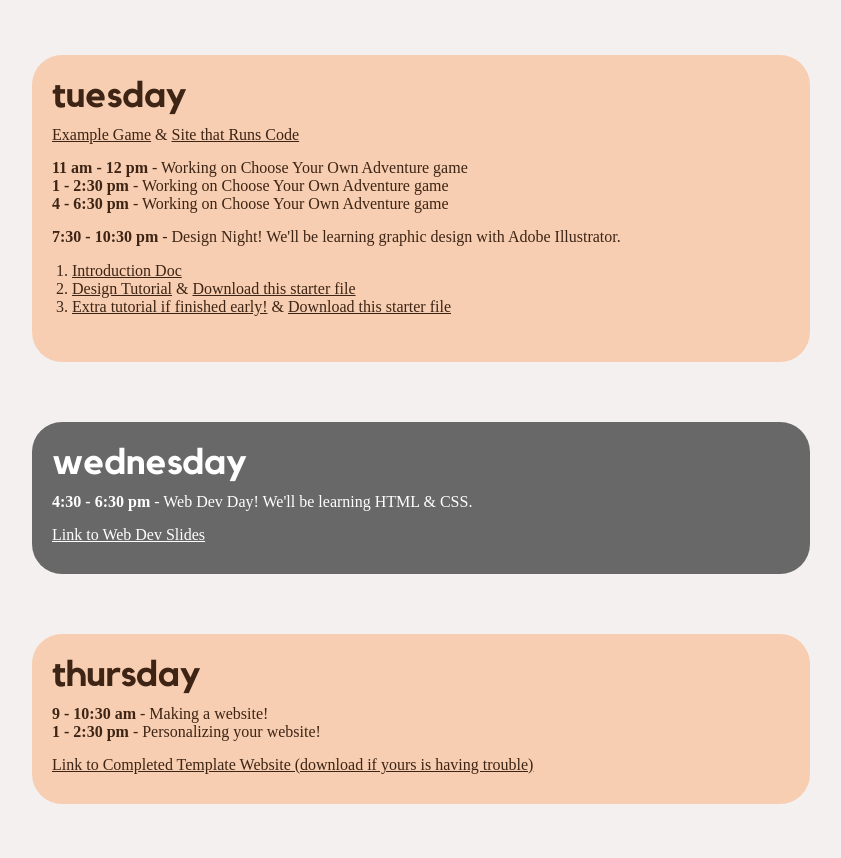
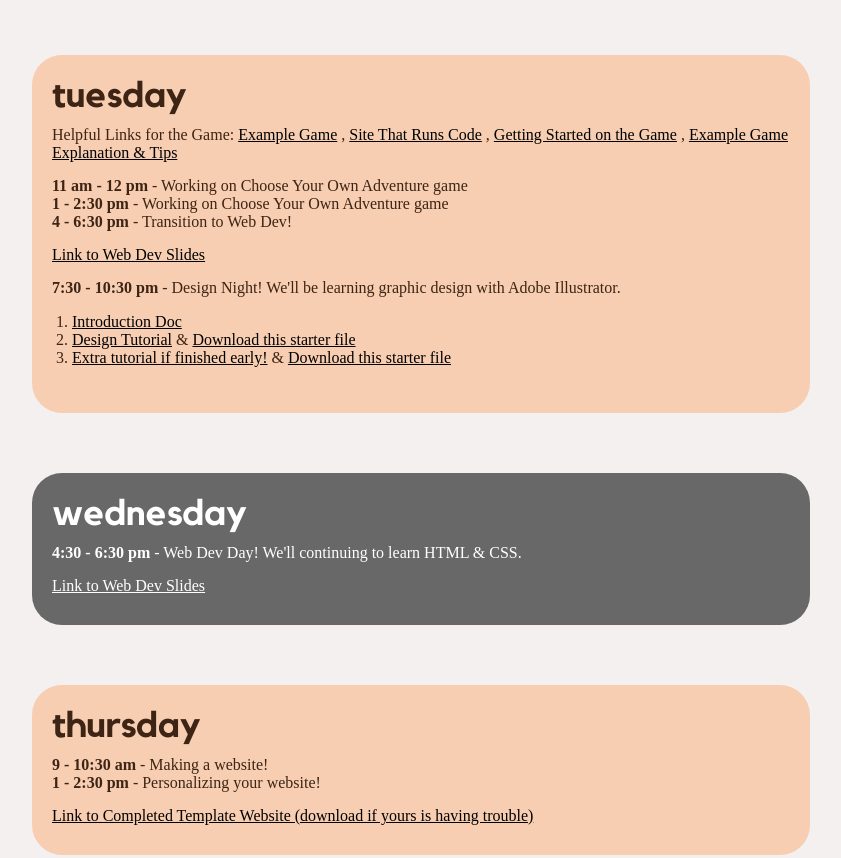
Before and after one commit to csksite/1, a plain HTML site: page index.html in a window 1280 px wide. Shown: the part 1120-1978 px from the top of the page, without its empty margins (219-1060 px from the left). Drawn offline with Linux system fonts and the light colour scheme; files whose address does not match are found by name; a web font is replaced by a local one.

Commit message:
add more content

```diff
--- a/index.html
+++ b/index.html
@@ -26,10 +26,11 @@
 		</div>
 		<div class = "peach lab" id = "tuesday">
 			<h2>tuesday</h2>
-			<p class = "buffer"><a href="https://drive.google.com/open?id=1N50LWaxDJ5n17rBvmtX0Z0VudA0UhLaP">Example Game</a> & <a href="https://repl.it/languages/python3">Site that Runs Code</a></p>
+			<p class = "buffer">Helpful Links for the Game: <a href="https://drive.google.com/open?id=1N50LWaxDJ5n17rBvmtX0Z0VudA0UhLaP">Example Game</a> , <a href="https://repl.it/languages/python3">Site That Runs Code</a> , <a href="https://drive.google.com/open?id=12SFQHrZxkoi_Uj1nJD-r3Xiue72WZgwCMwAhfIb4FSc">Getting Started on the Game</a> , <a href="https://drive.google.com/open?id=1PzUoejUlk20zxYvGw2l_3I2Lfr21RmRjbgTys5Eoaqk">Example Game Explanation & Tips</a></p>
 			<p><b>11 am - 12 pm</b> - Working on Choose Your Own Adventure game</p>
 			<p><b>1 - 2:30 pm</b> - Working on Choose Your Own Adventure game</p>
-			<p class = "buffer"><b>4 - 6:30 pm</b> - Working on Choose Your Own Adventure game</p>
+			<p class = "buffer"><b>4 - 6:30 pm</b> - Transition to Web Dev!</p>
+			<p class = "buffer"><a href="https://drive.google.com/open?id=1izgAwm9eBvcrQNf-BemicxWOg9u1a0na5HYg41_18OM">Link to Web Dev Slides</a></p>
 			<p id = "design"><b>7:30 - 10:30 pm</b> - Design Night! We'll be learning graphic design with Adobe Illustrator.</p>
 			<ol>
 				<li><a href="https://drive.google.com/open?id=1mjoaP-PobH2t4FaQCXPMcpqU6liseXhG">Introduction Doc</a></li>
@@ -39,14 +40,14 @@
 		</div>
 		<div class = "grey lab" id = "wednesday">
 			<h2>wednesday</h2>
-			<p class = "buffer"><b>4:30 - 6:30 pm</b> - Web Dev Day! We'll be learning HTML & CSS.</p>
+			<p class = "buffer"><b>4:30 - 6:30 pm</b> - Web Dev Day! We'll continuing to learn HTML & CSS.</p>
 			<p><a href="https://drive.google.com/open?id=1izgAwm9eBvcrQNf-BemicxWOg9u1a0na5HYg41_18OM">Link to Web Dev Slides</a></p>
 		</div>
 		<div class = "peach lab" id = "thursday">
 			<h2>thursday</h2>
 			<p><b>9 - 10:30 am</b> - Making a website!</p>
 			<p class = "buffer"><b>1 - 2:30 pm</b> - Personalizing your website!</p>
-			<p><a href="">Link to Completed Template Website (download if yours is having trouble)</a></p>
+			<p><a href="https://drive.google.com/open?id=1UBUiaAXO0sjktXOi97shB7ujPX1meFoc">Link to Completed Template Website (download if yours is having trouble)</a></p>
 		</div>
 		<div class = "grey lab" id = "friday">
 			<h2>friday</h2>
--- a/style.css
+++ b/style.css
@@ -102,7 +102,7 @@ p {
 }
 
 .peach a {
-	color: #3D2414;
+	color: black;
 }
 
 .buffer {
```
